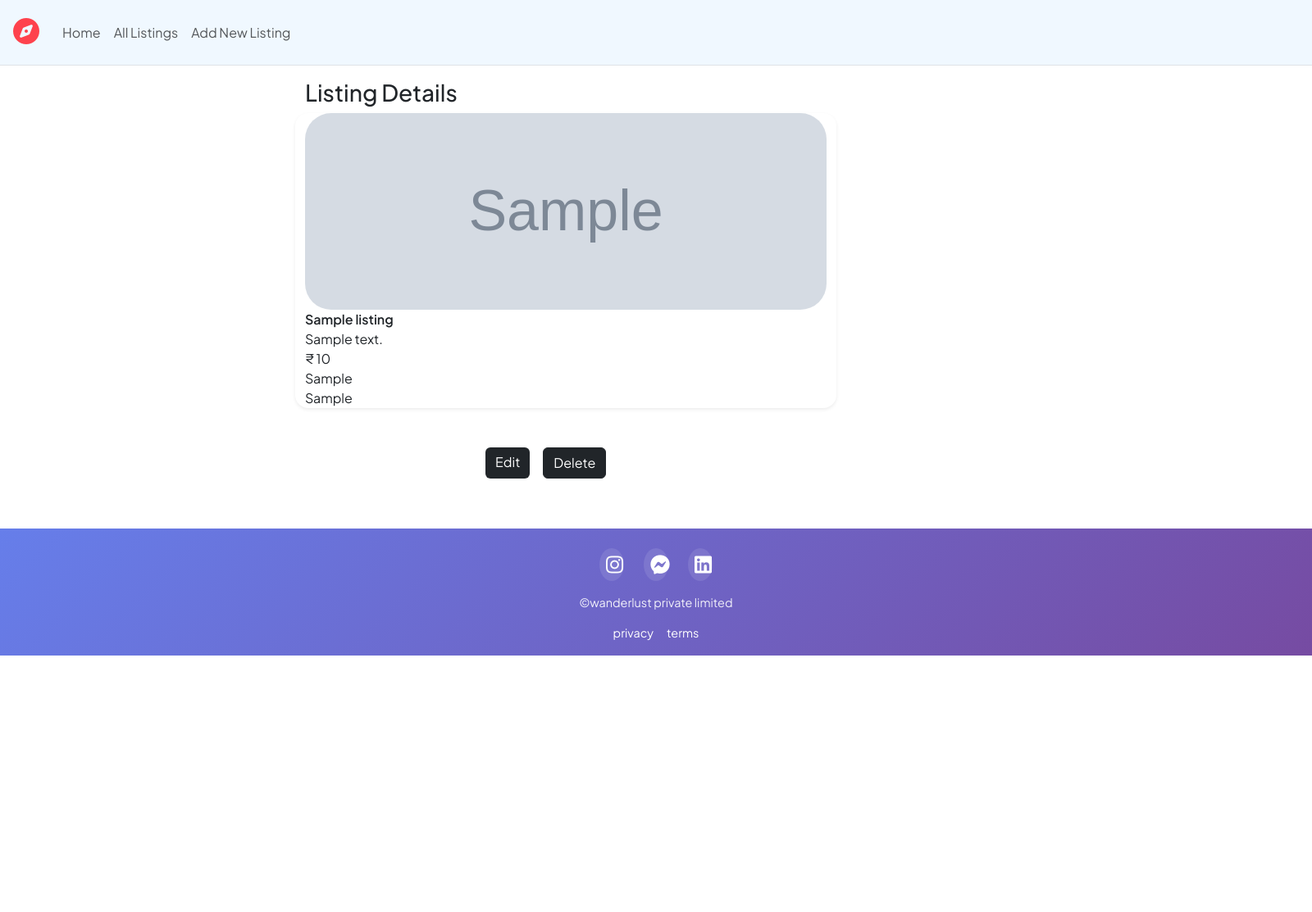
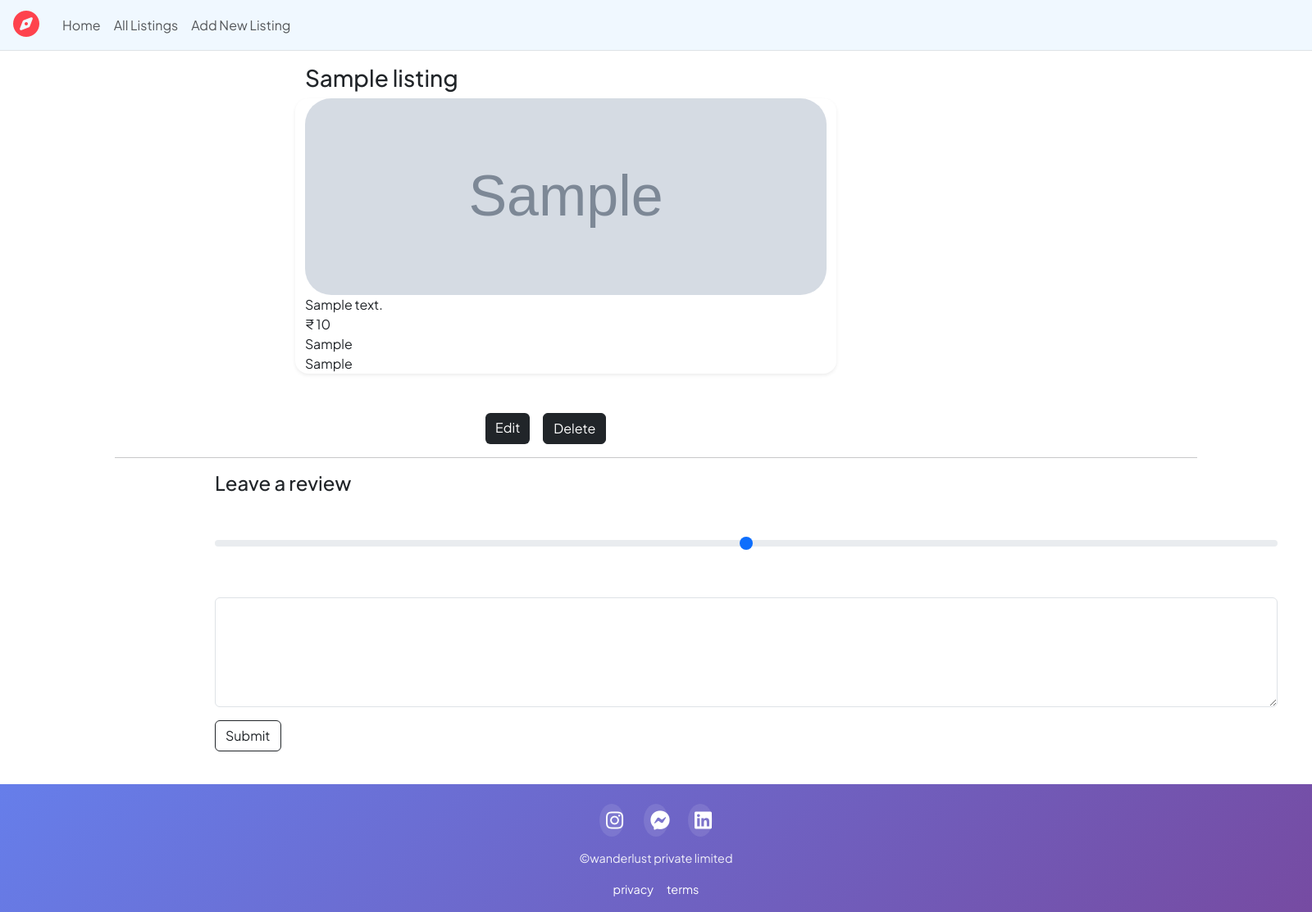
Before and after one commit to Sachidadubey/major_Project, a Node server app: page /listings/600000000000000000000001 in a window 1600 px wide; the page is wider, and only the part inside the window is pictured. Shown: that part at 82% size. Before the commit the page ends 800 px from the top of that part, so only its background shows below. Run offline with Node 20, Linux system fonts and the light colour scheme; tables that the repository leaves empty hold one stand-in row (values such as "Sample post"); grey boxes marked "Sample" are stand-in pictures; some libraries are stand-ins or nearby versions.

Commit message:
adding review page

```diff
--- a/app.js
+++ b/app.js
@@ -9,6 +9,8 @@ const wrapAsync = require("./utils/wrapAsync.js");
 const ExpressError = require("./utils/expressError.js");
 const expressError = require("./utils/expressError.js");
 const { listingSchema } = require("./schema.js");
+const { reviewSchema } = require("./schema.js");
+const Review = require("./models/review.js");
 
 const MONGO_URL = "mongodb://127.0.0.1:27017/wanderlust";
 
@@ -48,14 +50,28 @@ app.get("/", (req, res) => {
 
 // schema middleware
 const validateListing = (req, res, next) => {
-   let {error} = listingSchema.validate(req.body);
+  let { error } = listingSchema.validate(req.body);
 
   if (error) {
     let errMsg = error.details.map((el) => el.message).join(",");
-      throw new expressError(404,error)
+    throw new expressError(404, error)
   }
-    else {
-      next();
+  else {
+    next();
+  }
+};
+
+//  review Schema validation
+// schema middleware
+const validateReview = (req, res, next) => {
+  let { error } = reviewSchema.validate(req.body);
+
+  if (error) {
+    let errMsg = error.details.map((el) => el.message).join(",");
+    throw new expressError(404, error)
+  }
+  else {
+    next();
   }
 }
 
@@ -85,9 +101,9 @@ app.get(
 
 // Create Route
 app.post(
-  "/listings",validateListing,
+  "/listings", validateListing,
   wrapAsync(async (req, res) => {
-   const newListings = new Listing(req.body.listing);
+    const newListings = new Listing(req.body.listing);
 
     await newListings.save();
     res.redirect("/listings");
@@ -106,7 +122,7 @@ app.get(
 
 // Update Route
 app.put(
-  "/listings/:id",validateListing,
+  "/listings/:id", validateListing,
   wrapAsync(async (req, res) => {
     let { id } = req.params;
     await Listing.findByIdAndUpdate(id, { ...req.body.listing });
@@ -123,6 +139,21 @@ app.delete(
     res.redirect("/listings");
   })
 );
+
+// reviews post route '
+app.post("/listings/:id/reviews",validateReview,wrapAsync( async (req, res) => {
+  let listing = await Listing.findById(req.params.id);
+  let newReview = new Review(req.body.review);
+  listing.reviews.push(newReview);
+ await newReview.save();
+  await listing.save();
+  console.log("new review saved ");
+  res.redirect(`/listings/${listing._id}`);
+
+}));
+
+
+
 // Privacy Policy Page
 app.get("/privacy", (req, res) => {
   res.render("static/privacy.ejs");
--- a/models/listing.js
+++ b/models/listing.js
@@ -22,6 +22,12 @@ const listingSchema = new Schema({
   },
   location: String,
   country: String,
+  reviews: [
+    {
+      type: Schema.Types.ObjectId,
+      ref:"Review"
+    }
+  ]
 });
 
 const Listing = mongoose.model("Listing", listingSchema);
--- a/views/layouts/boilerplate.ejs
+++ b/views/layouts/boilerplate.ejs
@@ -23,5 +23,6 @@
   <script src="https://cdn.jsdelivr.net/npm/bootstrap@5.3.7/dist/js/bootstrap.bundle.min.js"
     integrity="sha384-ndDqU0Gzau9qJ1lfW4pNLlhNTkCfHzAVBReH9diLvGRem5+R9g2FzA8ZGN954O5Q" crossorigin="anonymous"></script>
     <script src="/js/script.js"></script>
+
 </body>
 </html>
--- a/views/listings/edit.ejs
+++ b/views/listings/edit.ejs
@@ -1,4 +1,4 @@
-<<% layout("/layouts/boilerplate") -%>
+<% layout("/layouts/boilerplate") -%>
 
 
   <div class="row">
@@ -55,4 +55,3 @@
       </form>
     </div>
   </div>
-  <script src="/js/script.js"></script>
--- a/views/listings/show.ejs
+++ b/views/listings/show.ejs
@@ -3,7 +3,7 @@
 
   <div class="row mt-3">
     <div class="col-8 offset-2">
-      <h3>Listing Details</h3>
+      <h3 class=" text-align:center"><%= listing.title %></h3>
     </div>
 
     <div class="card col-6 offset-2 show-card shadow-sm rounded-4">
@@ -14,9 +14,6 @@
       <!-- Listing Content -->
       <div class="card-body">
         <p class="card-text">
-          <b>
-            <%= listing.title %>
-          </b><br>
           <%= listing.description %><br>
             ₹ <%= listing.price.toLocaleString("en-IN") %><br>
               <%= listing.location %><br>
@@ -33,4 +30,21 @@
         <button class="btn btn-dark delete-btn">Delete</button>
       </form>
     </div>
+    <hr/>
+
+    <div class="cols-8 offset-1 mb-3">
+      <h4>Leave a review</h4>
+      <form action="/listings/<%= listing._id %>/reviews" method="post" novalidate class="needs-validation">
+        <div class="mb-3 mt-4">
+          <label for="rating" class="form-label"></label>
+          <input type="range" min="1" max="5" name="review[rating]" class="form-range" >
+        </div>
+        <div class="mb-3 mt-4">
+          <label for="comment" lass="form-label"> </label>
+          <textarea name="review[comment]" id="comment" cols="6" rows="5" class="form-control " required></textarea>
+          <div class="invalid-feedback">please submit some comments for review</div>
+          <button class="btn  btn-outline-dark mb-2 mt-3">Submit</button>
+        </div>
+      </form>
+    </div>
   </div>
```
Also changed, not shown: models/review.js (added, +17 -0 lines), schema.js (+8 -0 lines), views/listings/static/review.ejs (added).
